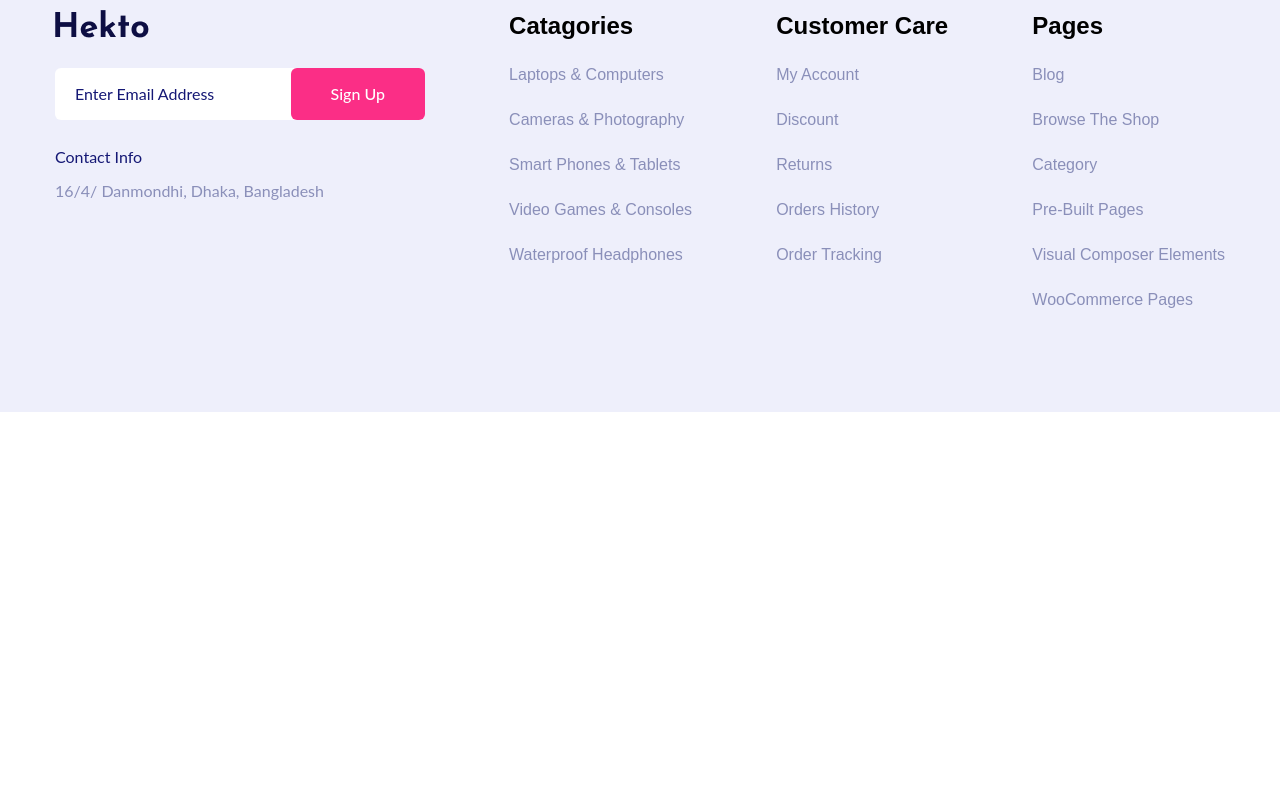
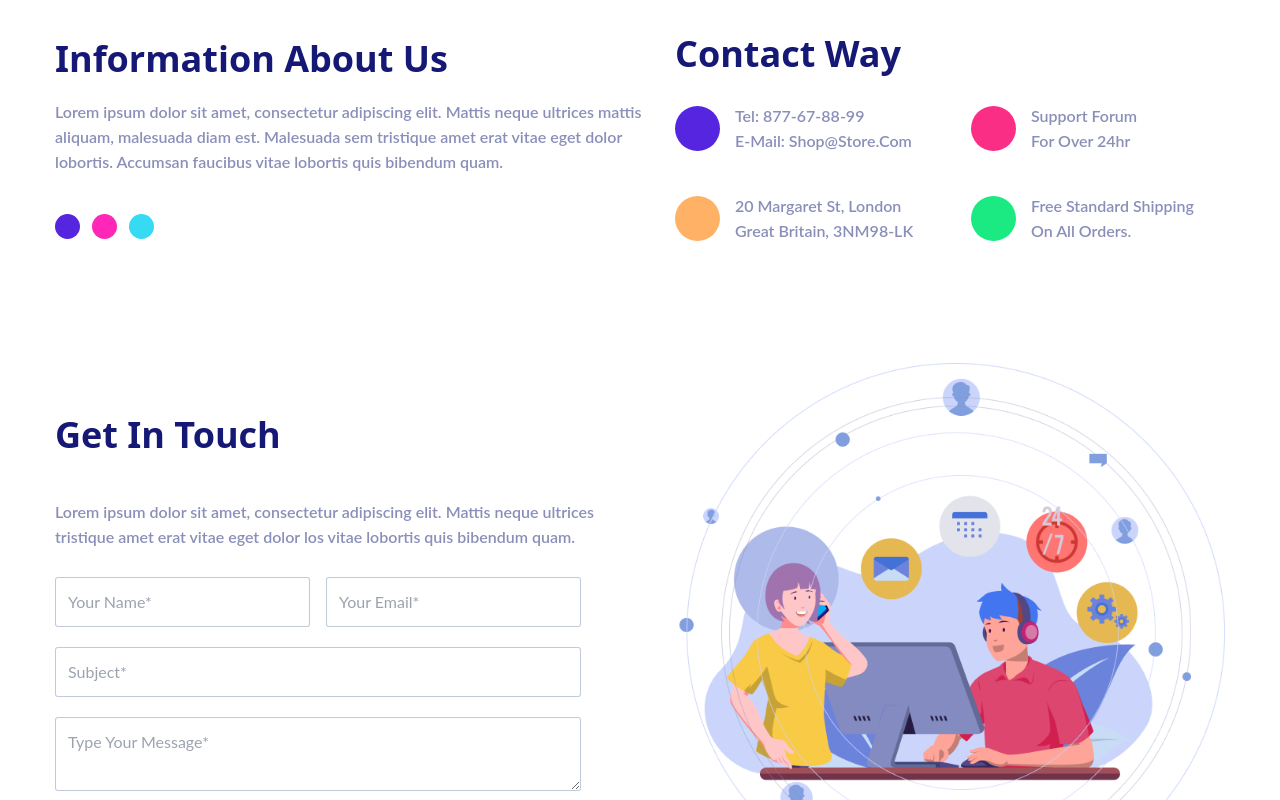
Before and after one commit to siamtalukder484/hekto-ecommerce, a React (Vite) app: page /contact in a window 1280 px wide. Shown: the part 500-1300 px from the top of the page. Before the commit the page ends 912 px from the top, so only its background shows below. Built offline with nearby package versions, Linux system fonts and the light colour scheme.

Commit message:
contact page done

```diff
--- a/src/pages/contact/Contact.jsx
+++ b/src/pages/contact/Contact.jsx
@@ -1,8 +1,13 @@
 import React from "react";
+import { Image } from "../../utilities/Image";
+import contactImg from "../../assets/images/contact_img.png";
+import Input from "../../componants/Input";
+import Button from "../../componants/Button";
 
 const Contact = () => {
   return (
-    <section className="bg-[#F6F5FF] py-[100px]">
+    <section>
+      <div className="bg-[#F6F5FF] py-[100px]">
         <div className="max-w-container mx-auto">
           <h3 className="font-Josefin text-4xl leading-normal font-bold pb-2 text-[#101750]">
             Contact Us
@@ -11,6 +16,137 @@ const Contact = () => {
             Home.Pages.<span className="text-btn-color">Contact us</span>
           </p>
         </div>
+      </div>
+      <div className="max-w-container mx-auto">
+        <div className="py-[120px] flex items-center justify-between gap-x-5">
+          <div className="space-y-4">
+            <h2 className="text-[#151875] text-4xl font-bold leading-[48px] font-josefin capitalize">
+              Information About us
+            </h2>
+            <p className="w-[600px] text-base text-pera-color leading-[25px] font-semibold font-lato">
+              Lorem ipsum dolor sit amet, consectetur adipiscing elit. Mattis
+              neque ultrices mattis aliquam, malesuada diam est. Malesuada sem
+              tristique amet erat vitae eget dolor lobortis. Accumsan faucibus
+              vitae lobortis quis bibendum quam.
+            </p>
+            <div className="flex items-center gap-x-3 pt-6">
+              <div className="h-[25px] w-[25px] rounded-full bg-[#5625DF]"></div>
+              <div className="h-[25px] w-[25px] rounded-full bg-[#FF27B7]"></div>
+              <div className="h-[25px] w-[25px] rounded-full bg-[#37DAF3]"></div>
+            </div>
+          </div>
+          <div className="space-y-[25px]">
+            <h2 className="text-[#151875] text-4xl font-bold leading-[48px] font-josefin capitalize">
+              contact way
+            </h2>
+            <div className="flex gap-[40px] flex-wrap justify-between">
+              <div className="w-[254px] flex items-center gap-x-[15px]">
+                <div className="h-[45px] w-[45px] rounded-full bg-[#5625DF]"></div>
+                <div className="">
+                  <p className="text-pera-color font-semibold text-base font-lato leading-[25px] capitalize">
+                    Tel: 877-67-88-99{" "}
+                  </p>
+                  <p className="text-pera-color font-semibold text-base font-lato leading-[25px] capitalize">
+                    E-Mail: shop@store.com
+                  </p>
+                </div>
+              </div>
+              <div className="w-[254px] flex items-center gap-x-[15px]">
+                <div className="h-[45px] w-[45px] rounded-full bg-btn-color"></div>
+                <div className="">
+                  <p className="text-pera-color font-semibold text-base font-lato leading-[25px] capitalize">
+                    support forum{" "}
+                  </p>
+                  <p className="text-pera-color font-semibold text-base font-lato leading-[25px] capitalize">
+                    for over 24hr
+                  </p>
+                </div>
+              </div>
+              <div className="w-[254px] flex items-center gap-x-[15px]">
+                <div className="h-[45px] w-[45px] rounded-full bg-[#FFB265]"></div>
+                <div className="">
+                  <p className="text-pera-color font-semibold text-base font-lato leading-[25px] capitalize">
+                    20 Margaret st, London{" "}
+                  </p>
+                  <p className="text-pera-color font-semibold text-base font-lato leading-[25px] capitalize">
+                    Great britain, 3NM98-LK
+                  </p>
+                </div>
+              </div>
+              <div className="w-[254px] flex items-center gap-x-[15px]">
+                <div className="h-[45px] w-[45px] rounded-full bg-[#1BE982]"></div>
+                <div className="">
+                  <p className="text-pera-color font-semibold text-base font-lato leading-[25px] capitalize">
+                    Free standard shipping
+                  </p>
+                  <p className="text-pera-color font-semibold text-base font-lato leading-[25px] capitalize">
+                    on all orders.
+                  </p>
+                </div>
+              </div>
+            </div>
+          </div>
+        </div>
+        <div className="flex items-center justify-between pb-[200px]">
+          <div className="space-y-7">
+            <h2 className="text-[#151875] text-4xl font-bold leading-[48px] font-josefin capitalize">
+              get in touch
+            </h2>
+            <p className="w-[600px] text-base text-pera-color leading-[25px] font-semibold font-lato pt-3">
+              Lorem ipsum dolor sit amet, consectetur adipiscing elit. Mattis
+              neque ultrices tristique amet erat vitae eget dolor los vitae
+              lobortis quis bibendum quam.
+            </p>
+            <div>
+              <form className="space-y-5">
+                <div className="flex items-center gap-x-4 ">
+                  <div className="w-[255px]">
+                    <Input
+                      type="text"
+                      style="w-full border border-[#a4b6c8b3] p-3 rounded-[3px] outline-none text-base font-lato font-normal leading-normal text-pera-color"
+                      placeholder="Your Name*"
+                      name="fullName"
+                      required
+                    />
+                  </div>
+                  <div className="w-[255px]">
+                    <Input
+                      type="email"
+                      style="w-full border border-[#a4b6c8b3] p-3 rounded-[3px] outline-none text-base font-lato font-normal leading-normal text-pera-color"
+                      placeholder="Your Email*"
+                      name="fullName"
+                    />
+                  </div>
+                </div>
+                <div className="w-[526px]">
+                  <Input
+                    type="text"
+                    style="w-full border border-[#a4b6c8b3] p-3 rounded-[3px] outline-none text-base font-lato font-normal leading-normal text-pera-color"
+                    placeholder="Subject*"
+                    name="fullName"
+                    required
+                  />
+                </div>
+                <div>
+                  <textarea
+                    className="w-[526px] border border-[#a4b6c8b3] p-3 rounded-[3px] outline-none text-base font-lato font-normal leading-normal text-pera-color"
+                    name=""
+                    id=""
+                    placeholder="Type Your Message*"
+                  ></textarea>
+                </div>
+                <Button
+                  text="Send Mail"
+                  style="py-[9px] px-[41px] bg-btn-color text-white font-josefin text-base font-normal leading-[25px] rounded-[3px]"
+                />
+              </form>
+            </div>
+          </div>
+          <div className="">
+            <Image style="" source={contactImg} alt="Contact Image" />
+          </div>
+        </div>
+      </div>
     </section>
   );
 };
```
Also changed, not shown: src/utilities/Image.jsx (+4 -6 lines), src/assets/images/contact_img.png (added). Lines whose indentation alone changed are shown as unchanged.
